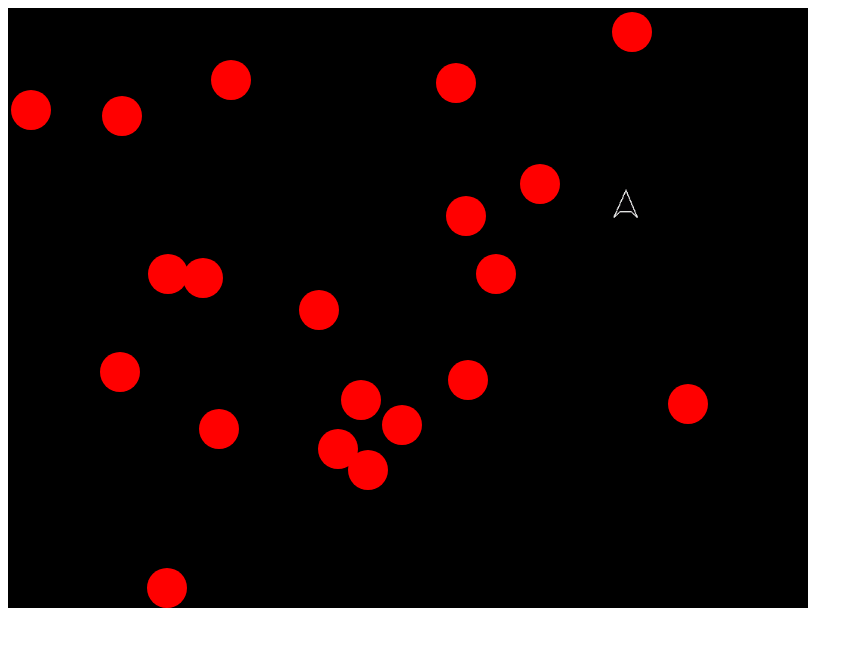
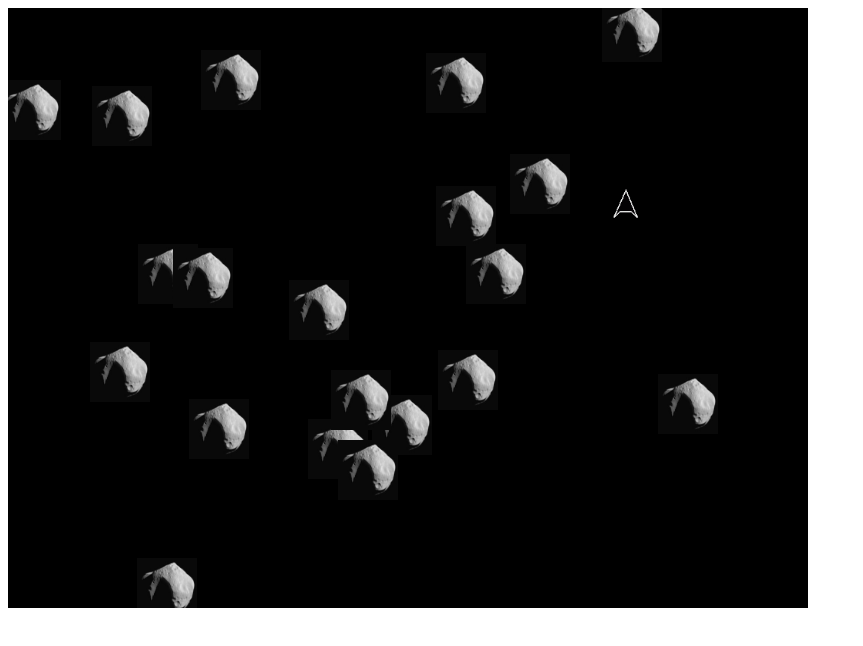
Before and after one commit to mtdoss/Blasteroids, a plain HTML site: page index.html in a window 1280 px wide. Shown: the whole page, without its empty margins (0-863 px from the left). Drawn offline with Linux system fonts and the light colour scheme.

Commit message:
adding background image

```diff
--- a/index.html
+++ b/index.html
@@ -14,8 +14,13 @@
     <script>
       var canvasEl = document.getElementById("game-canvas");
       var ctx = canvasEl.getContext('2d');
-      game = new Asteroids.Game();
-      gameView = new Asteroids.GameView(game, ctx);
+      var game = new Asteroids.Game();
+      var gameView = new Asteroids.GameView(game, ctx);
+      var img = new Image();
+      img.onload = function() {
+        ctx.drawImage(img, 0, 0, 800, 600);
+      };
+      img.src = "lib/background2.png";
       gameView.start();
     </script>
   </body>
--- a/lib/asteroid.js
+++ b/lib/asteroid.js
@@ -15,7 +15,16 @@
     this.radius = RADIUS;
     this.vel = Util.randomVec(5);
     this.game = game;
+    this.astImg = new Image();
+    this.astImg.src = "./lib/asteroid.jpg";
   };
   Util.inherits(Asteroids.Asteroid, Asteroids.MovingObject);
 
+
+  Asteroid.prototype.draw = function(ctx){
+  ctx.save();
+  ctx.translate(this.pos[0], this.pos[1]);
+  ctx.drawImage(this.astImg, -30, -30, 60, 60);
+  ctx.restore();
+};
 })();
--- a/lib/ship.js
+++ b/lib/ship.js
@@ -27,13 +27,13 @@
   // this.vel = [vel_x + impulse_x, vel_y + impulse_y];
 
   var vel = Asteroids.Util.unitVec(this.angle);
-  var newVel = [this.vel[0] + (vel[0] * .15), this.vel[1] + (vel[1] * .15)];
+  var newVel = [this.vel[0] + (vel[0] * 0.15), this.vel[1] + (vel[1] * 0.15)];
   this.vel = newVel;
 };
 
 Ship.prototype.slow = function(impulse) {
   var vel = Asteroids.Util.unitVec(this.angle);
-  var newVel = [this.vel[0] - (vel[0] * .15), this.vel[1] - (vel[1] * .15)];
+  var newVel = [this.vel[0] - (vel[0] * 0.15), this.vel[1] - (vel[1] * 0.15)];
   this.vel = newVel;
 };
 
@@ -56,23 +56,6 @@ Ship.prototype.collideWith = function() {
 };
 
 Ship.prototype.draw = function(ctx){
-  // var root3 = Math.sqrt(3);
-  // ctx.save();
-  // var xCoord = this.pos[0];
-  // var yCoord = this.pos[1];
-  // // ctx.translate(this.pos[0], this.pos[1]);
-  // ctx.rotate(this.angle);
-  // ctx.fillStyle = this.color;
-  // ctx.beginPath();
-  // ctx.moveTo(xCoord, yCoord + (this.radius * root3));
-  // ctx.lineTo(xCoord + this.radius, (yCoord + -0.5 * this.radius * root3));
-  // ctx.lineTo(xCoord - this.radius, (yCoord + -0.5 * this.radius * root3));
-  // ctx.closePath();
-  // // ctx.drawImage(this.shipImg, 0, 0, 200, 200, xCoord, yCoord, 20, 20);
-
-  // ctx.fill();
-  // ctx.restore();
-
   ctx.save();
   ctx.translate(this.pos[0], this.pos[1]);
   ctx.rotate(this.angle);
```
Also changed, not shown: lib/asteroid.jpg (added), lib/background.jpg (added), lib/background2.png (added), lib/sound_of_space.jpg (added), lib/sound_of_space.png (added).
